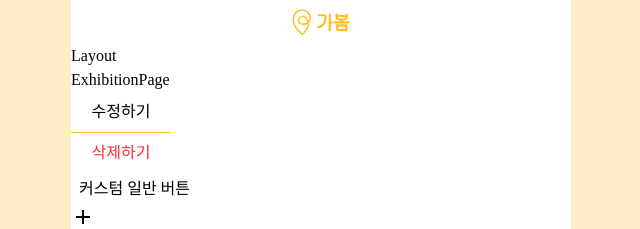
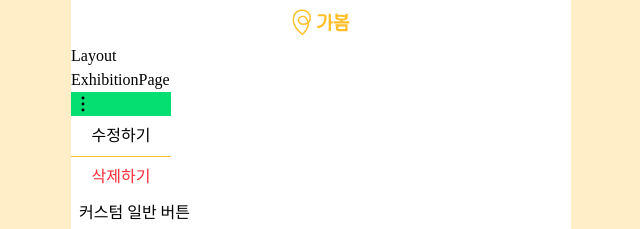
Before and after one commit to hyny-hyuny/gabom-react, a React (Vite) app: page /exhibition in a window 1280 px wide. Shown: the top 229 px of the page, without its empty margins (319-959 px from the left). Built offline with nearby package versions, Linux system fonts and the light colour scheme; a web font is replaced by a local one.

Commit message:
[Feat] 상위 컴포넌트 MoreMenu.tsx 생성

```diff
--- /dev/null
+++ b/src/components/molecules/MoreMenu.tsx
@@ -0,0 +1,21 @@
+import MoreIcon from '@/assets/more.svg?react';
+import PopoverMenu from './PopoverMenu';
+import { useState } from 'react';
+
+function MoreMenu() {
+  const [isOpened, setIsOpened] = useState(true);
+
+  const handleMoreBtn = () => {
+    console.log('더 보기 버튼 버튼');
+  };
+
+  return (
+    <div className="relative bg-green-400 w-fit h-fit">
+      <button className="cursor-pointer block">
+        <MoreIcon width={24} height={24} />
+      </button>
+      <PopoverMenu isOpened={isOpened} />
+    </div>
+  );
+}
+export default MoreMenu;
--- a/src/components/pages/ExhibitionPage.tsx
+++ b/src/components/pages/ExhibitionPage.tsx
@@ -7,7 +7,7 @@ import IconAddPhoto from '@/assets/addPhoto.svg?react';
 // import IconReview from '@/assets/review.svg?react';
 // import IconEdit from '@/assets/edit.svg?react';
 import IconPlus from '@/assets/plus.svg?react';
-import PopoverMenu from '../molecules/PopoverMenu';
+import MoreMenu from '../molecules/MoreMenu';
 
 const categoryList = ['전체', '지역별', '무료전시', '연령대별', '마감임박'];
 const regionList = ['전체', '서울', '강원도', '부산', '타지역'];
@@ -20,7 +20,7 @@ function ExhibitionPage() {
   return (
     <section>
       ExhibitionPage
-      <PopoverMenu />
+      <MoreMenu />
       <Button
         label="커스텀 일반 버튼"
         customClass="px-2 py-1"
```
